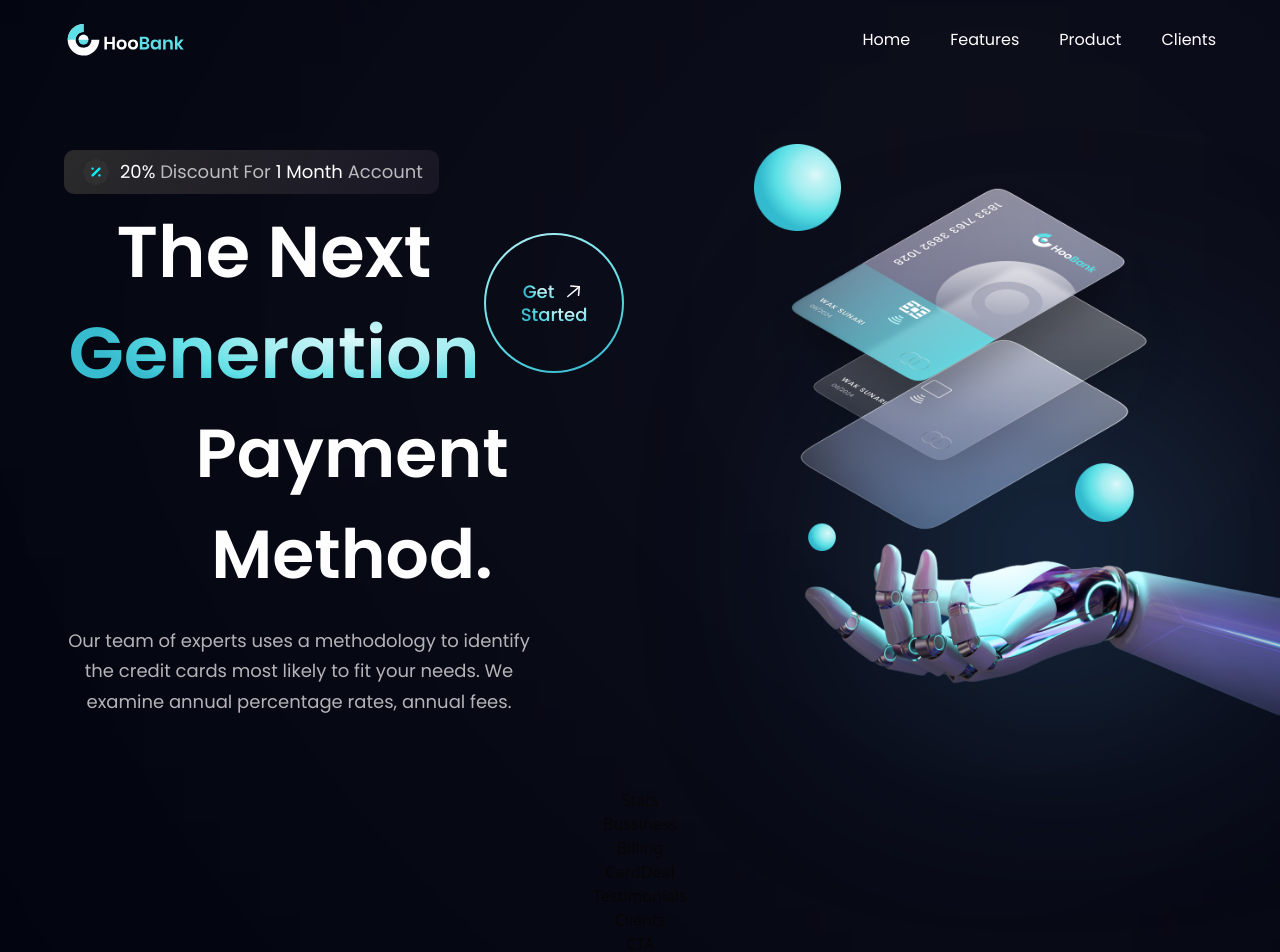
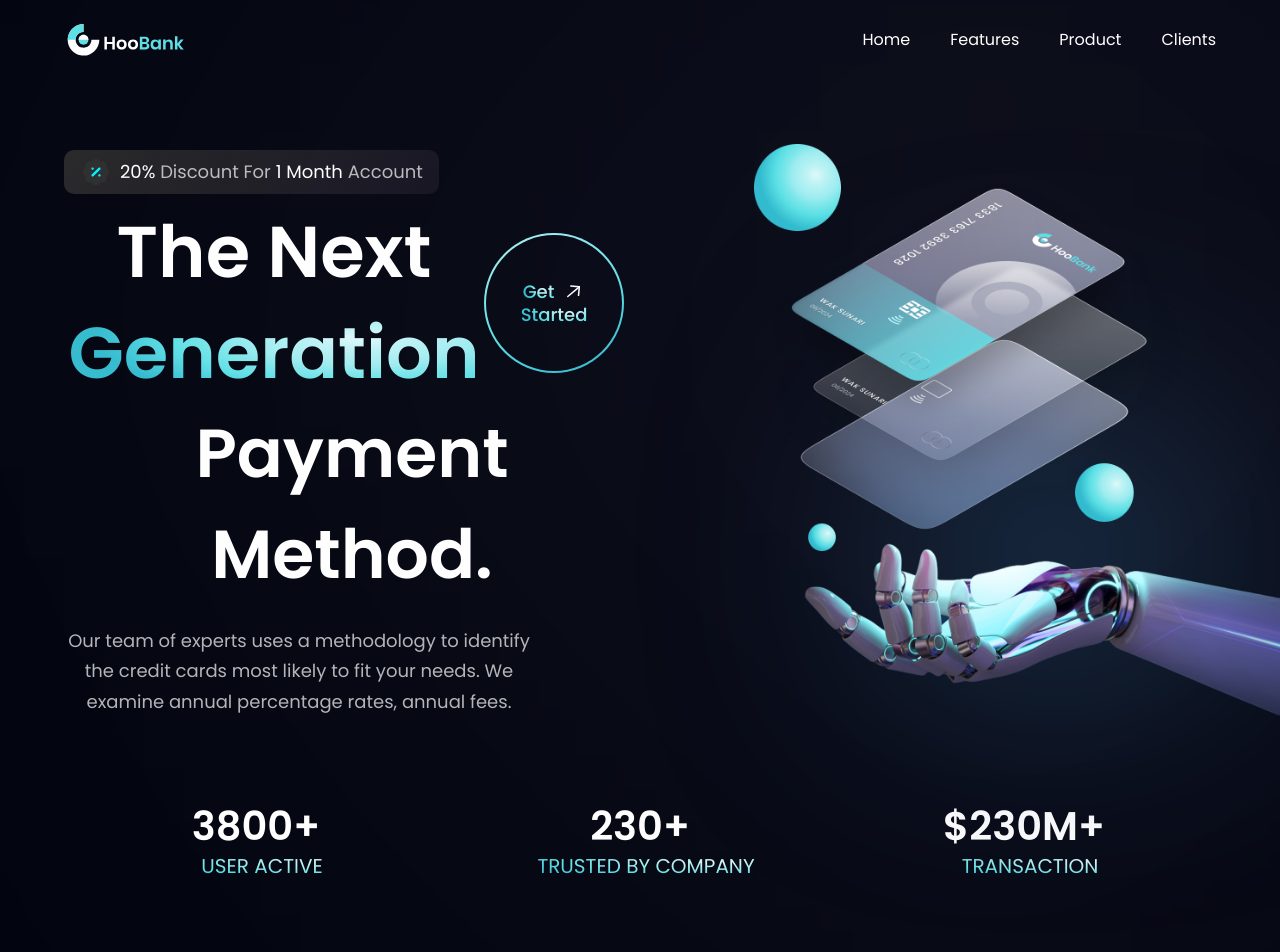
Before and after one commit to ChamodJ/Bank-landing-page, a React (Vite) app: page / in a window 1280 px wide. Shown: the top 952 px of the page. Built offline with nearby package versions, Linux system fonts and the light colour scheme.

Commit message:
Update Stats.jsx

```diff
--- a/src/components/Stats.jsx
+++ b/src/components/Stats.jsx
@@ -1,9 +1,18 @@
 import React from 'react'
 
-const Stats = () => {
-  return (
-    <div>Stats</div>
+import { stats } from '../constants'
+import styles from '../style'
+
+const Stats = () => (
+    <section className={`${styles.flexCenter} flex-row flex-wrap sm:mb-20 mb-6`}>
+      {stats.map((stat) => (
+        <div key={stat.id} className={`flex-1 justify-start items-center flex-row m-3`}>
+          <h4 className='font-poppins font-semibold xs:text-[40px] text-[30px] xs:leading-[53px] leading-[43px] text-white'>{stat.value}</h4>
+
+          <p className='font-poppins font-normal xs:text-[20px] text-[15px] xs:leading-[26px] leading-[21px] text-gradient uppercase ml-3'>{stat.title}</p>
+        </div>
+      ))}
+    </section>
   )
-}
 
 export default Stats
```
